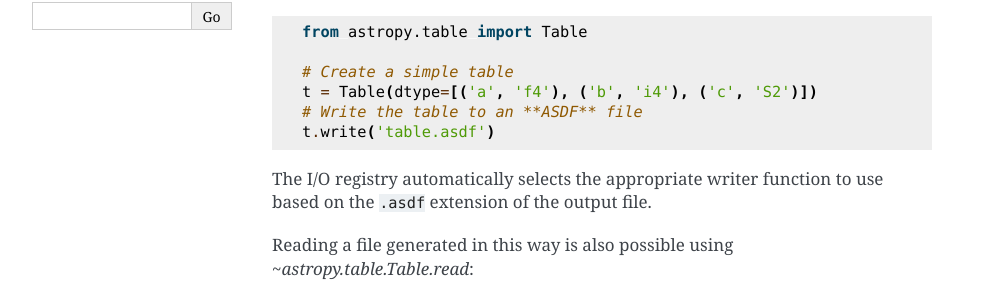
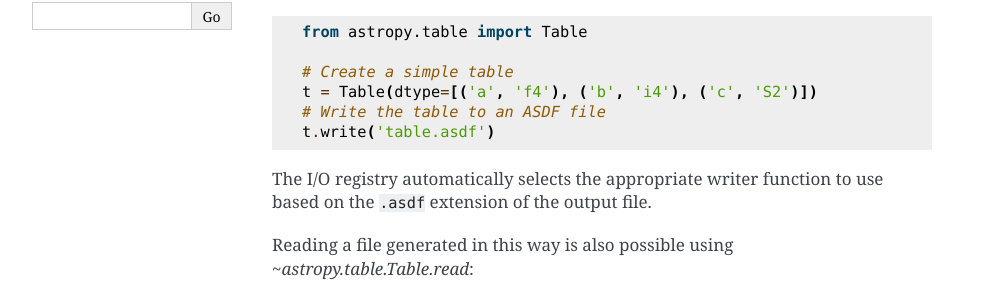
Before and after one commit to astropy/asdf-astropy, a Sphinx documentation site: the page built from docs/asdf-astropy/table.rst, in a window 1280 px wide. Shown: the part 288-583 px from the top of the page, without its empty margins (148-1141 px from the left). Built offline with Sphinx 7.4.7, drawn with Linux system fonts in a browser that asks for light colours; the version number could not be read and is left out.

Commit message:
Apply suggestions from code review
Co-authored-by: P. L. Lim <2090236+pllim@users.noreply.github.com>

```diff
--- a/CHANGES.rst
+++ b/CHANGES.rst
@@ -3,7 +3,7 @@
 
 - Add converter for the new ``Schechter1D`` model. [#67]
 - Add CITATION file. [#71]
-- Add migration and quick-start documentation guides, and update minimum python version [#77]
+- Add migration and quick-start documentation guides, and update minimum Python version [#77]
 
 0.2.1 (2022-04-18)
 ------------------
--- a/docs/asdf-astropy/table.rst
+++ b/docs/asdf-astropy/table.rst
@@ -17,7 +17,7 @@
 
     # Create a simple table
     t = Table(dtype=[('a', 'f4'), ('b', 'i4'), ('c', 'S2')])
-    # Write the table to an **ASDF** file
+    # Write the table to an ASDF file
     t.write('table.asdf')
 
 The I/O registry automatically selects the appropriate writer function to use
```
